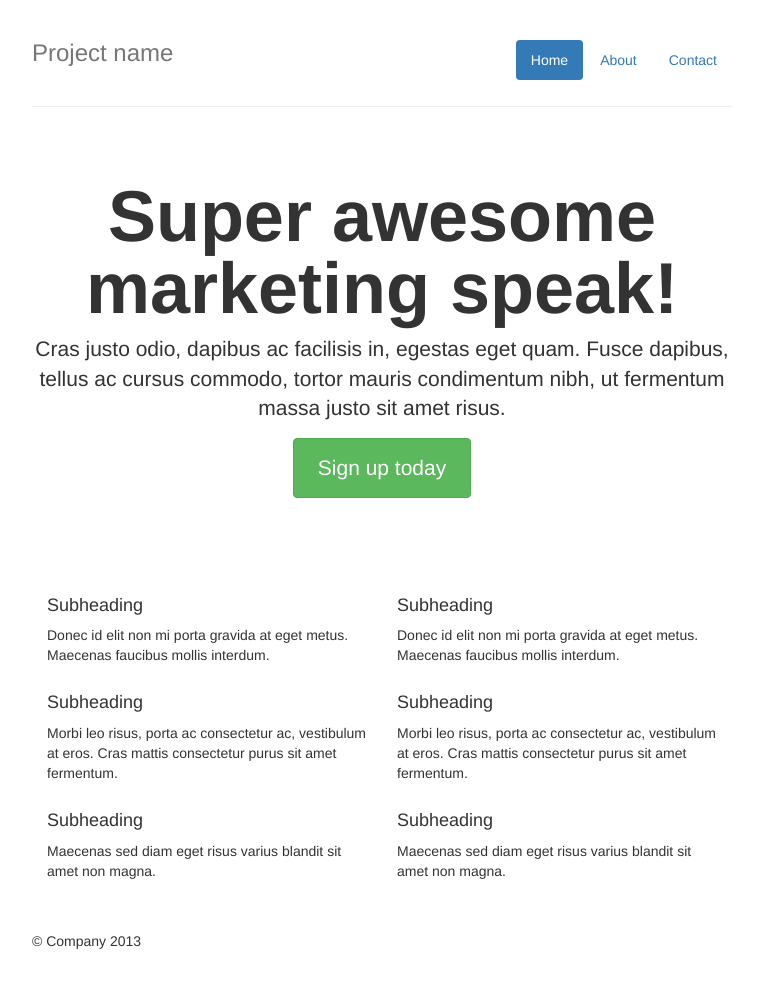
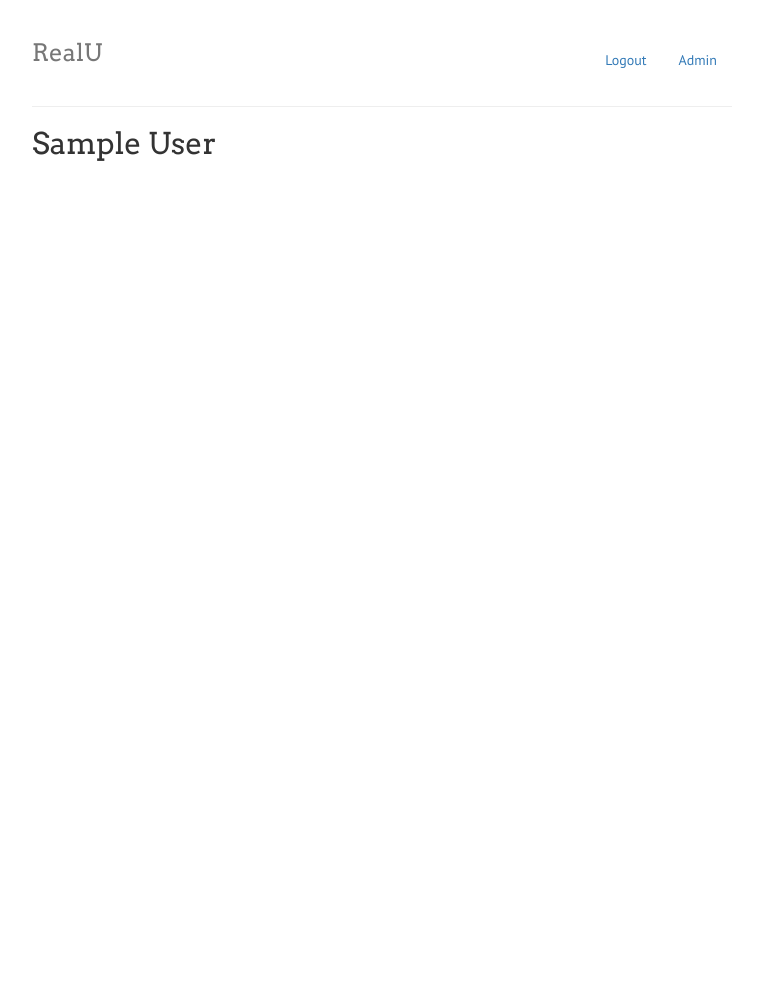
Before and after one commit to JackFram/RealU, a Flask app: page /YourFile in a window 1280 px wide. Shown: the whole page, without its empty margins (258-1016 px from the left). After the commit the page ends 161 px from the top, so only its background shows below. Run offline with Flask 2, Linux system fonts and the light colour scheme; a user stored in the database is signed in; tables that the repository leaves empty hold one stand-in row (values such as "Sample post"); parts of the project's set-up code (start-up, migrations or seed data) failed here and were passed over; some libraries are stand-ins or nearby versions.

Commit message:
style adjustment

```diff
--- a/project/home/views.py
+++ b/project/home/views.py
@@ -14,8 +14,7 @@ home_blueprint = Blueprint(
 # use decorators to link the function to a url
 @home_blueprint.route('/', methods=['GET', 'POST'])
 def home():
-    error = None
-    return render_template("index.html", error=error)
+    return render_template("index.html")
 
 
 @home_blueprint.route('/welcome')
--- a/project/templates/base.html
+++ b/project/templates/base.html
@@ -68,14 +68,8 @@ p, div {
       {% block content %}{% endblock %}
 
       <!-- errors -->
-      {% if error %}
-        <p class="error"><strong>Error:</strong> {{ error }}</p>
-      {% endif %}
 
       <!-- messages -->
-      {% for message in get_flashed_messages() %}
-        {{ message }}
-      {% endfor %}
     </div>
     <script src="//code.jquery.com/jquery-2.2.1.min.js"></script>
     <script src="{{ url_for('static', filename="bootstrap.js") }}"></script>
--- a/project/users/templates/user_homepage.html
+++ b/project/users/templates/user_homepage.html
@@ -1,97 +1,12 @@
-<!DOCTYPE html>
-<html>
-  <head>
-    <meta charset="utf-8">
-    <meta http-equiv="X-UA-Compatible" content="IE=edge">
-    <link href="{{ url_for('static', filename="bootstrap.css") }}" rel="stylesheet">
-    <script src="//code.jquery.com/jquery-2.2.1.min.js"></script>
-    <script src="{{ url_for('static', filename="bootstrap.js") }}"></script>
-    <link href="http://fonts.googleapis.com/css?family=Arvo" rel="stylesheet" type="text/css">
-    <link href="http://fonts.googleapis.com/css?family=PT+Sans" rel="stylesheet" type="text/css">
-    <link href="//netdna.bootstrapcdn.com/font-awesome/3.2.1/css/font-awesome.css" rel="stylesheet">
-{#    <link href="{{ url_for('static', filename="main.css") }}" rel="stylesheet" media="screen">#}
-  </head>
-  <style>
-      body {
-        padding-top: 20px;
-        padding-bottom: 20px;
-      }
-      .container-narrow {
-        margin: 0 auto;
-        max-width: 700px;
-      }
-
-      .container-narrow > hr {
-        margin: 40px 0 0 0;
-      }
-
-      .jumbotron {
-      margin: 5px 0;
-      text-align: center;
-      background-color:white;
-      }
-
-      .jumbotron h1 {
-      font-size: 72px;
-      line-height: 1;
-      font-weight: bold;
-      }
-
-      .jumbotron .btn {
-      font-size: 21px;
-      padding: 14px 24px;
-      }
-
-      .marketing {
-        margin: 40px 0;
-      }
-
-      .marketing p + h4 {
-        margin-top: 28px;
-      }
-  </style>
-  <body>
-      <div class="container-narrow">
-          <ul class="nav nav-pills pull-right">
-            <li class="active"><a href="#">Home</a></li>
-            <li><a href="#">About</a></li>
-            <li><a href="#">Contact</a></li>
-          </ul>
-          <h3 class="text-muted">Project name</h3>
-          <hr>
-          <div class="jumbotron">
-              <h1>Super awesome marketing speak!</h1>
-              <p class="lead">Cras justo odio, dapibus ac facilisis in, egestas eget quam. Fusce dapibus, tellus ac cursus commodo, tortor mauris condimentum nibh, ut fermentum massa justo sit amet risus.</p>
-              <a class="btn btn-large btn-success" href="#">Sign up today</a>
-          </div>
-
-          <div class="row marketing">
-              <div class="col-md-6">
-                <h4>Subheading</h4>
-                <p>Donec id elit non mi porta gravida at eget metus. Maecenas faucibus mollis interdum.</p>
-
-                <h4>Subheading</h4>
-                <p>Morbi leo risus, porta ac consectetur ac, vestibulum at eros. Cras mattis consectetur purus sit amet fermentum.</p>
-
-                <h4>Subheading</h4>
-                <p>Maecenas sed diam eget risus varius blandit sit amet non magna.</p>
-              </div>
-
-              <div class="col-md-6">
-                <h4>Subheading</h4>
-                <p>Donec id elit non mi porta gravida at eget metus. Maecenas faucibus mollis interdum.</p>
-
-                <h4>Subheading</h4>
-                <p>Morbi leo risus, porta ac consectetur ac, vestibulum at eros. Cras mattis consectetur purus sit amet fermentum.</p>
-
-                <h4>Subheading</h4>
-                <p>Maecenas sed diam eget risus varius blandit sit amet non magna.</p>
-              </div>
-          </div>
-
-          <div class="footer">
-              <p>&copy; Company 2013</p>
-          </div>
-      </div>
-  </body>
-</html>
+{% extends "base.html" %}
+{% block content %}
+    <ul class="nav nav-pills pull-right">
+        <li><a href="/logout">Logout</a></li>
+        {% if user.admin %}
+        <li><a href="/admin">Admin</a></li>
+        {% endif %}
+    </ul>
+    <h3 class="text-muted">RealU</h3>
+    <hr>
+    <h2>{{ user.name }}</h2>
+{% endblock %}
--- a/project/users/views.py
+++ b/project/users/views.py
@@ -1,5 +1,5 @@
 from flask import flash, redirect, render_template, request, \
-     url_for, Blueprint
+     url_for, Blueprint, session
 from project.users.form import LoginForm, RegisterForm
 from project import db
 from project.sql import User, bcrypt
@@ -26,8 +26,8 @@ def login():
             user = User.query.filter_by(name=request.form['username']).first()
             if user is not None and bcrypt.check_password_hash(user.password, request.form['password']):
                 login_user(user)
-                flash('You were logged in!')
-                return redirect(url_for('home.home'))
+                session['admin'] = user.admin
+                return redirect(url_for('users.user_homepage'))
             else:
                 error = 'Invalid Credentials. Please try again.'
     return render_template('login.html', form=form, error=error)
@@ -38,7 +38,8 @@ def login():
 def logout():
     logout_user()
     flash('You were logged out!')
-    return redirect(url_for("home.welcome"))
+    session.pop('admin', None)
+    return redirect(url_for("home.home"))
 
 
 @users_blueprint.route('/register', methods=['GET', 'POST'])   # pragma: no cover
@@ -65,7 +66,7 @@ def register():
 
         login_user(user)
         flash('A confirmation email has been sent via email.', 'success')
-        return redirect(url_for('home.home'))
+        return redirect(url_for('users.user_homepage'))
     return render_template('register.html', form=form)
 
 
@@ -88,7 +89,7 @@ def confirm_email(token):
     return redirect(url_for('home.home'))
 
 
-@users_blueprint.route("/<user>")
+@users_blueprint.route("/YourFile")
 @login_required
-def user_homepage(user):
-    return render_template("user_homepage.html")
+def user_homepage():
+    return render_template("user_homepage.html", user=current_user)
```
Also changed, not shown: project/home/templates/index.html (+3 -5 lines), project/static/user_log/ie-emulation.js (added, +51 -0 lines), project/static/user_log/ie10-view-bug.css (added, +13 -0 lines), project/static/user_log/ie10-viewpoint-bug.js (added, +23 -0 lines), project/static/user_log/log.css (added, +40 -0 lines), project/templates/admin/index.html (+14 -1 lines), project/templates/user_log.html (added, +41 -0 lines), project/users/templates/login.html (+9 -13 lines), project/users/templates/register.html (+13 -12 lines).
